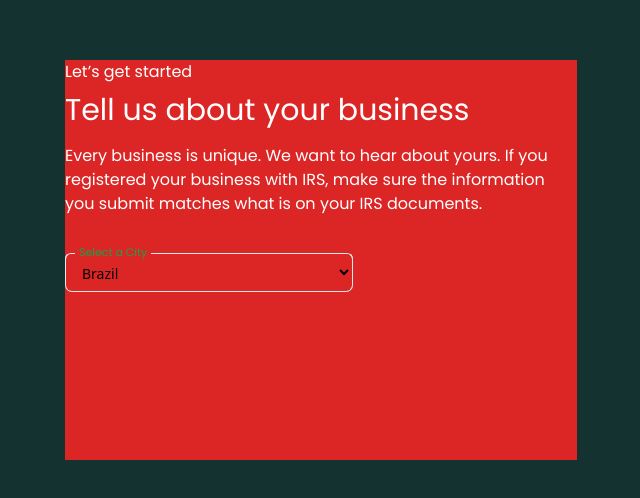
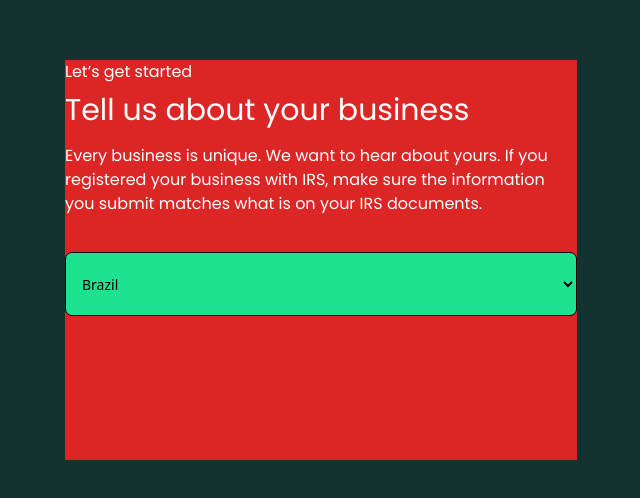
Before and after one commit to mohdyaserkt/hawkinvoice-clientSide, a Next.js app: page /getstarted in a window 1280 px wide. Shown: the part 140-638 px from the top of the page, without its empty margins (319-959 px from the left). Built offline with nearby package versions, Linux system fonts and the light colour scheme.

Commit message:
2 Aug 2023, 16:06

```diff
--- a/src/app/(organization)/getstarted/page.tsx
+++ b/src/app/(organization)/getstarted/page.tsx
@@ -19,16 +19,14 @@ const getStarted = () => {
               </p>
             </div>
 
-            <div className="relative h-10 w-72  min-w-[200px]">
-              <select className="peer h-full w-full rounded-[7px] border border-blue-gray-200 border-t-transparent bg-transparent px-3 py-2.5 font-sans text-sm font-normal text-blue-gray-700 outline outline-0 transition-all placeholder-shown:border placeholder-shown:border-blue-gray-200 placeholder-shown:border-t-blue-gray-200 empty:!bg-red-500 focus:border-2 focus:border-white focus:border-t-transparent focus:outline-0 disabled:border-0 bg-1fe290 disabled:bg-blue-gray-50">
+            <div className="relative h-16 w-full  min-w-[200px]">
+              <select  className="peer h-full w-full rounded-[7px] border  px-3 py-2.5 font-sans text-sm font-normal text-blue-gray-700 outline outline-0 transition-all border-black bg-secondary">
                 <option value="brazil">Brazil</option>
                 <option value="bucharest">Bucharest</option>
                 <option value="london">London</option>
                 <option value="washington">Washington</option>
               </select>
-              <label className="before:content[' '] after:content[' '] pointer-events-none absolute left-0 -top-1.5 flex h-full w-full select-none text-[11px] font-normal leading-tight text-green-600 transition-all before:pointer-events-none before:mt-[6.5px] before:mr-1 before:box-border before:block before:h-1.5 before:w-2.5 before:rounded-tl-md before:border-t before:border-l before:border-blue-gray-200 before:transition-all after:pointer-events-none after:mt-[6.5px] after:ml-1 after:box-border after:block after:h-1.5 after:w-2.5 after:flex-grow after:rounded-tr-md after:border-t after:border-r after:border-blue-gray-200 after:transition-all peer-placeholder-shown:text-sm peer-placeholder-shown:leading-[3.75] peer-placeholder-shown:text-blue-gray-500 peer-placeholder-shown:before:border-transparent peer-placeholder-shown:after:border-transparent peer-focus:text-[11px] peer-focus:leading-tight peer-focus:text-green-600 peer-focus:before:border-t-2 peer-focus:before:border-l-2 peer-focus:before:border-white peer-focus:after:border-t-2 peer-focus:after:border-r-2 peer-focus:after:border-white peer-disabled:text-transparent peer-disabled:before:border-transparent peer-disabled:after:border-transparent peer-disabled:peer-placeholder-shown:text-blue-gray-500">
-                Select a City
-              </label>
+
             </div>
 
 
--- a/tailwind.config.js
+++ b/tailwind.config.js
@@ -9,10 +9,7 @@ module.exports = {
     extend: {
       colors: {
         primary: "#143230",
-        secondary: {
-          100: "#E2E2D5",
-          200: "#888883",
-        },
+        secondary: "#1FE290",
       },
       screens: {
         'sm': '350px', // Change the default width from 640px to 480px
```
